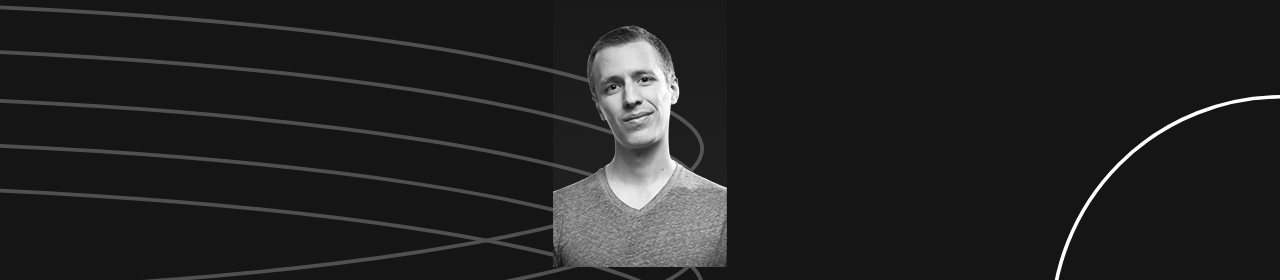
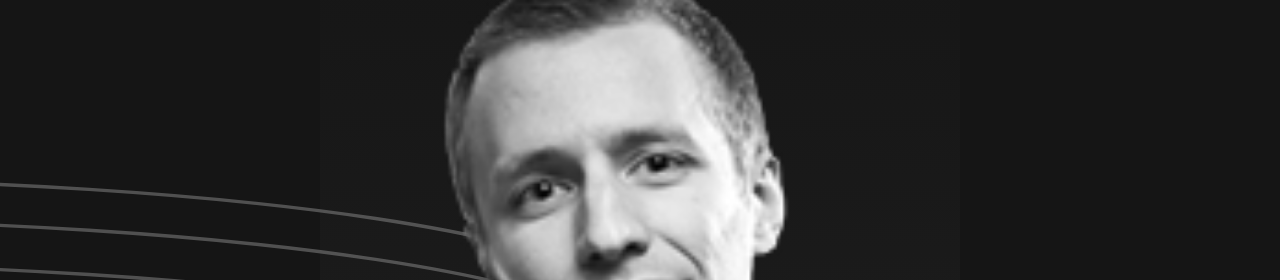
Before and after one commit to FernandoAndresColina/portfolio, a website built with Vite: page index.html in a window 1280 px wide. Shown: the part 113-393 px from the top of the page. Built offline with nearby package versions, Linux system fonts and the light colour scheme.

Commit message:
Actualizando - header

```diff
--- a/index.html
+++ b/index.html
@@ -8,7 +8,8 @@
     <link rel="stylesheet" href="css/style.css" />
   </head>
   <body>
-    <header class="header container">
+    <header class="header">
+      <div class="container">
         <img src="img/lines_circule_left.svg" alt="" class="lines-circules" />
         <img src="img/oval_right.svg" alt="" class="oval" />
 
@@ -20,7 +21,9 @@
                 <a href="#"><img src="img/icons_github.svg" alt="" /></a>
               </li>
               <li>
-              <a href="#"><img src="img/icons_frontendmentor.svg" alt="" /></a>
+                <a href="#"
+                  ><img src="img/icons_frontendmentor.svg" alt=""
+                /></a>
               </li>
               <li>
                 <a href="#"><img src="img/icons_LinkedIn.svg" alt="" /></a>
@@ -30,7 +33,8 @@
               </li>
             </ul>
           </nav>
-        <img src="img/person-img.png" alt="" />
+        </div>
+        <img src="img/person-img.png" alt="" class="profile-img" />
       </div>
     </header>
 
--- a/sass/abstracts/_variables.scss
+++ b/sass/abstracts/_variables.scss
@@ -14,6 +14,11 @@
 $darkgrey-color: #242424;
 $grey-color: #d9d9d9;
 $white-color: rgb(255, 255, 255);
+$gradient-header: linear-gradient(
+  to bottom,
+  rgba(151, 151, 151, 0),
+  rgba(151, 151, 151, 0.1)
+);
 $gradient-footer: linear-gradient(
   to bottom,
   rgba(151, 151, 151, 0.1),
--- a/sass/layout/_footer.scss
+++ b/sass/layout/_footer.scss
@@ -110,7 +110,7 @@
       .footer-nav ul {
         @include abs.reset-list();
         gap: 25px;
-
+        margin-bottom: 30px;
         img {
           width: 20px;
         }
--- a/sass/layout/_header.scss
+++ b/sass/layout/_header.scss
@@ -4,34 +4,44 @@
 @use "../abstracts" as abs;
 
 .header {
-  display: flex;
-  justify-content: center;
+  .container {
+    position: relative;
+    width: 50%;
+    display: flex;
+    flex-direction: column;
+    align-items: center;
+    padding: 0;
+    margin: 0 auto;
+    margin-bottom: 50px;
+    background-image: abs.$gradient-header;
+  }
 
   .lines-circules {
     position: absolute;
-    width: 55%;
-    left: 0;
-    top: 14%;
+    width: 100%;
+    left: -50%;
+    top: 30%;
     z-index: -1;
   }
   .oval {
     position: absolute;
-    width: 18%;
-    right: 0;
-    top: 26%;
+    width: 30%;
+    right: -50%;
+    top: 70%;
   }
 
   &-container {
     display: flex;
     flex-direction: column;
     align-items: center;
-    margin-bottom: 25px;
+    width: 50%;
 
-    background-image: linear-gradient(
-      to bottom,
-      rgba(151, 151, 151, 0),
-      rgba(151, 151, 151, 0.1)
-    );
+    @include abs.breakpoint(tablet) {
+      display: flex;
+      flex-direction: row;
+      justify-content: space-between;
+      align-items: center;
+    }
 
     h1 {
       color: abs.$white-color;
@@ -46,9 +56,12 @@
         }
       }
     }
-    img {
-      width: 100%;
-      height: 64%;
-    }
+  }
+  .profile-img {
+    width: 100%;
+
+    height: auto;
+    display: block;
+    margin: 0 auto;
   }
 }
```
Also changed, not shown: css/style.css, 1 other file. Lines whose indentation alone changed are shown as unchanged.
